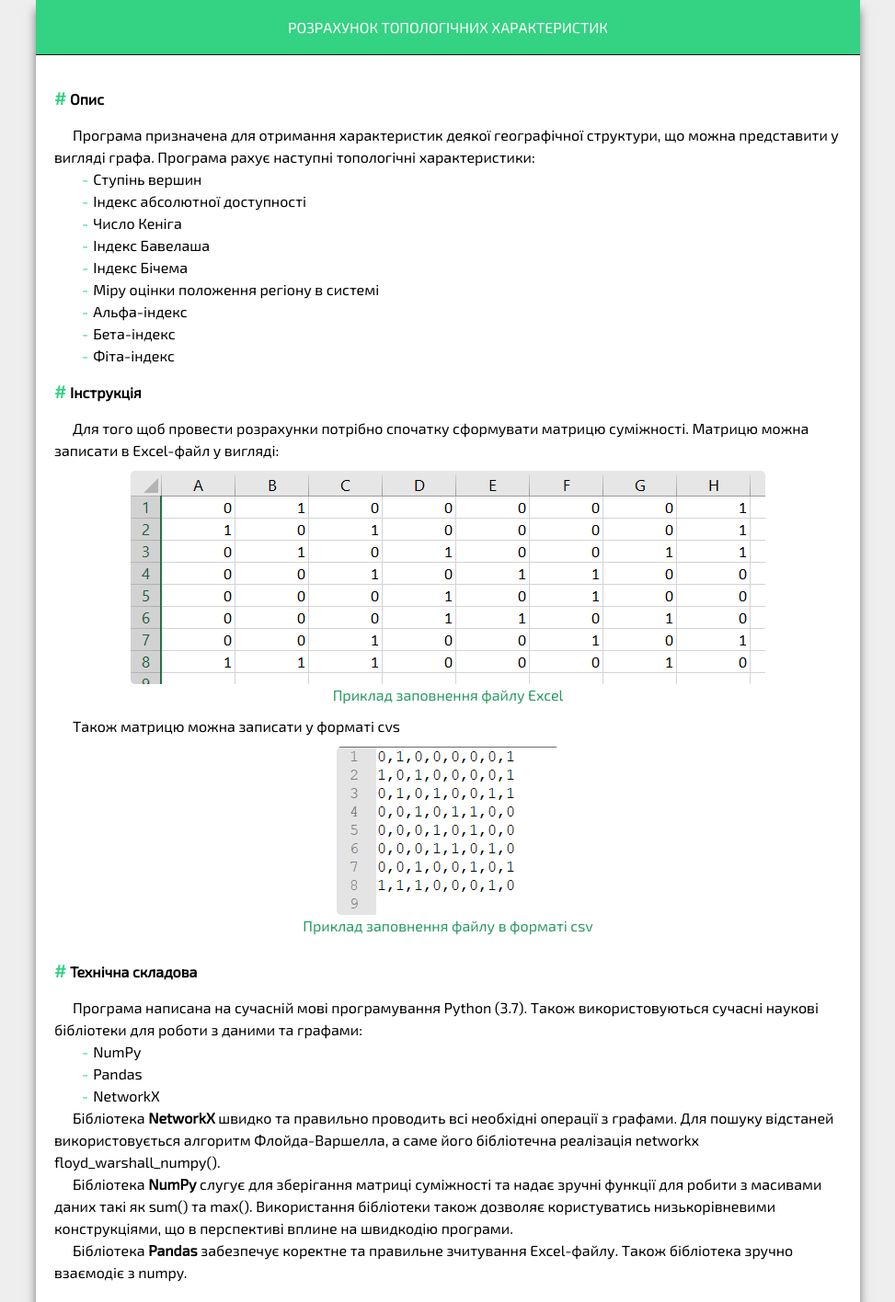
After one commit to foegit/graphtopology, a Flask app: page /about in a window 1280 px wide. The commit adds this page. Shown: the whole page at 92% size, without its empty margins (153-1126 px from the left). Run offline with Flask 2, Linux system fonts and the light colour scheme.

Commit message:
Add error handling. Add support info

```diff
--- a/app.py
+++ b/app.py
@@ -1,5 +1,5 @@
 import os
-from flask import Flask, flash, redirect, render_template, request
+from flask import Flask, flash, redirect, render_template, request, url_for
 
 from topo import Topology
 
@@ -22,19 +22,26 @@ def allowed_file(filename):
 def index():
   return render_template('index.html')
 
-@app.route("/topology", methods=["POST"])
+@app.route('/about')
+def about():
+  return render_template('about.html')
+@app.route("/topology", methods=['GET', 'POST'])
 def topology():
   if 'file' not in request.files:
-    flash('No file part')
-    return redirect(request.url)
+    flash('Потрібно вибрати файл', category='error')
+    return redirect(url_for('index'))
   file = request.files['file']
   filename = file.filename
   if filename == '':
-    flash('No selected file')
-    return redirect(request.url)
+    flash('Файл не вибрано', category='error')
+    return redirect(url_for('index'))
   ext = os.path.splitext(filename)[1][1:]
+  if not allowed_file(filename):
+    flash('Формат {} не підтримується'.format(ext), category='error')
+    return redirect(url_for('index'))
   topology = Topology(file=file.stream, type=ext)
   return render_template('topology.html', t=topology.make_report())
 
+app.secret_key = 'fpaiajfbasshougiubfajs'
 if __name__ == "__main__":
   app.run()
--- a/static/main.css
+++ b/static/main.css
@@ -23,6 +23,8 @@ body {
 }
 .content {
   padding: 10px;
+  min-height: 100vh;
+  padding: 20px;
 }
 header {
   background: #33d383;
@@ -66,6 +68,16 @@ a:hover:after {
   width: 100%;
   left: 0%;
 }
+ul {
+  list-style: none;
+  margin-left: 30px;
+}
+
+ul li:before {
+  content: '-';
+  color: #33d383;
+  margin-right: 5px;
+}
 
 table {
   border-collapse: collapse;
@@ -75,15 +87,10 @@ table {
 table td {
   border: 1px solid #6b6b6b;
 }
+p {
+  text-indent: 20px;
+}
 
-
-.topology {
-  margin: 0 auto;
-  height: 100%;
-  min-height: 100vh;
-  padding: 20px;
-
-}
 
 .topotable {
   font-size: 10pt;
@@ -228,3 +235,25 @@ form {
     left: 0px;
   }
 }
+
+.error {
+  width: 500px;
+  margin: 0 auto;
+  background: #f99;
+  padding: 10px;
+}
+
+.pimg {
+  display: flex;
+  justify-content: center;
+  align-items: center;
+  padding: 10px 0;
+  flex-direction: column;
+}
+.pimg .desc {
+  color: #279b61;
+}
+
+.pimg img{
+  border-radius: 5px;
+}
--- /dev/null
+++ b/templates/about.html
@@ -0,0 +1,55 @@
+{% extends "layout.html" %}
+{% block title %}
+  Про сайт
+{% endblock %}
+{% block content %}
+  <div class="about">
+    <h1 id="description">Опис</h1>
+    <p>Програма призначена для отримання характеристик деякої географічної структури, що можна представити у вигляді графа.
+    Програма рахує наступні топологічні характеристики:
+    <ul>
+      <li>Ступінь вершин</li>
+      <li>Індекс абсолютної доступності</li>
+      <li>Число Кеніга</li>
+      <li>Індекс Бавелаша</li>
+      <li>Індекс Бічема</li>
+      <li>Міру оцінки положення регіону в системі</li>
+      <li>Альфа-індекс</li>
+      <li>Бета-індекс</li>
+      <li>Фіта-індекс</li>
+    </ul>
+    </p>
+    <h1 id="manual">Інструкція</h1>
+    <p>
+      Для того щоб провести розрахунки потрібно спочатку сформувати матрицю суміжності.
+      Матрицю можна записати в Excel-файл у вигляді:
+    </p>
+    <div class="pimg">
+      <img src="{{ url_for('static', filename='img/excel_screen.png')}}" alt="Приклад Excel файлу">
+      <div class="desc">Приклад заповнення файлу Excel</div>
+    </div>
+    <p>
+      Також матрицю можна записати у форматі cvs
+      <div class="pimg">
+        <img src="{{ url_for('static', filename='img/csv_screen.png')}}" alt="Приклад CSV файлу">
+        <div class="desc">Приклад заповнення файлу в форматі csv</div>
+      </div>
+    </p>
+
+    <h1 id="tech">Технічна складова</h1>
+    <p>Програма написана на сучасній мові програмування Python (3.7). Також використовуються сучасні наукові бібліотеки
+    для роботи з даними та графами:
+    <ul>
+      <li>NumPy</li>
+      <li>Pandas</li>
+      <li>NetworkX</li>
+    </ul>
+    </p>
+    <p>Бібліотека <strong>NetworkX</strong> швидко та правильно проводить всі необхідні операції з графами. Для пошуку відстаней
+    використовується алгоритм Флойда-Варшелла, а саме його бібліотечна реалізація networkx <code>floyd_warshall_numpy()</code>.</p>
+    <p>Бібліотека <strong>NumPy</strong> слугує для зберігання матриці суміжності та надає зручні функції для робити з масивами даних такі як
+    sum() та max(). Використання бібліотеки також дозволяє користуватись низькорівневими конструкціями, що в перспективі
+    вплине на швидкодію програми.</p>
+    <p>Бібліотека <strong>Pandas</strong> забезпечує коректне та правильне зчитування Excel-файлу. Також бібліотека зручно взаємодіє з numpy.</p>
+  </div>
+{% endblock %}
--- a/templates/index.html
+++ b/templates/index.html
@@ -5,7 +5,8 @@
 {% block content %}
   <div class="loadFile">
     <div class="description">
-      Завантажте файл з матрицею суміжності в форматі <strong>csv</strong>  або  <strong>xlsx</strong>. <a href="/fileformat">Детальніше</a>.
+      Завантажте файл з матрицею суміжності в форматі <strong>csv</strong>  або  <strong>xlsx</strong>.
+      <a href="/about">Детальніше</a>.
     </div>
     <form method=post enctype=multipart/form-data action="/topology">
       <div class="fileInput">
--- a/templates/layout.html
+++ b/templates/layout.html
@@ -9,6 +9,13 @@
         <a href="/">Розрахунок топологічних характеристик</a>
     </header>
     <div class="content">
+      {% with errors = get_flashed_messages(category_filter=["error"]) %}
+      {% if errors %}
+        {% for error in errors %}
+        <div class="error">{{ error }}</div>
+        {% endfor %}
+      {% endif %}
+      {% endwith %}
       {% block content %}{% endblock %}
     </div>
   </div>
--- a/templates/topology.html
+++ b/templates/topology.html
@@ -3,7 +3,6 @@
 Home
 {% endblock %}
 {% block content %}
-  <div class="topology">
   <h1>Топологічні характеристики</h1>
   <div class="indicators">
     <div class="tablewrapper">
@@ -127,5 +126,4 @@ Home
       </table>
     </div>
   </div>
-  </div>
 {% endblock %}
```
Also changed, not shown: readme.md (added), static/img/csv_screen.png (added), static/img/excel_screen.png (added). Lines whose indentation alone changed are shown as unchanged.
